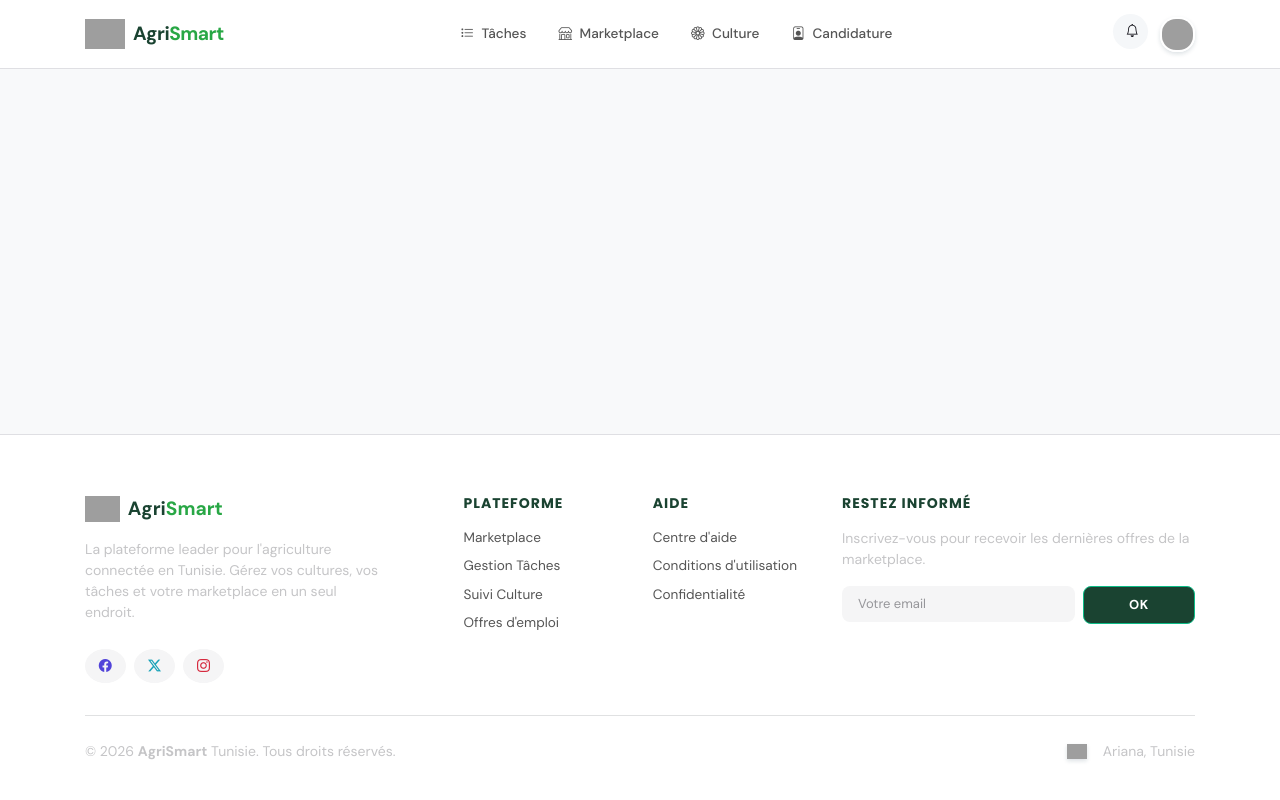
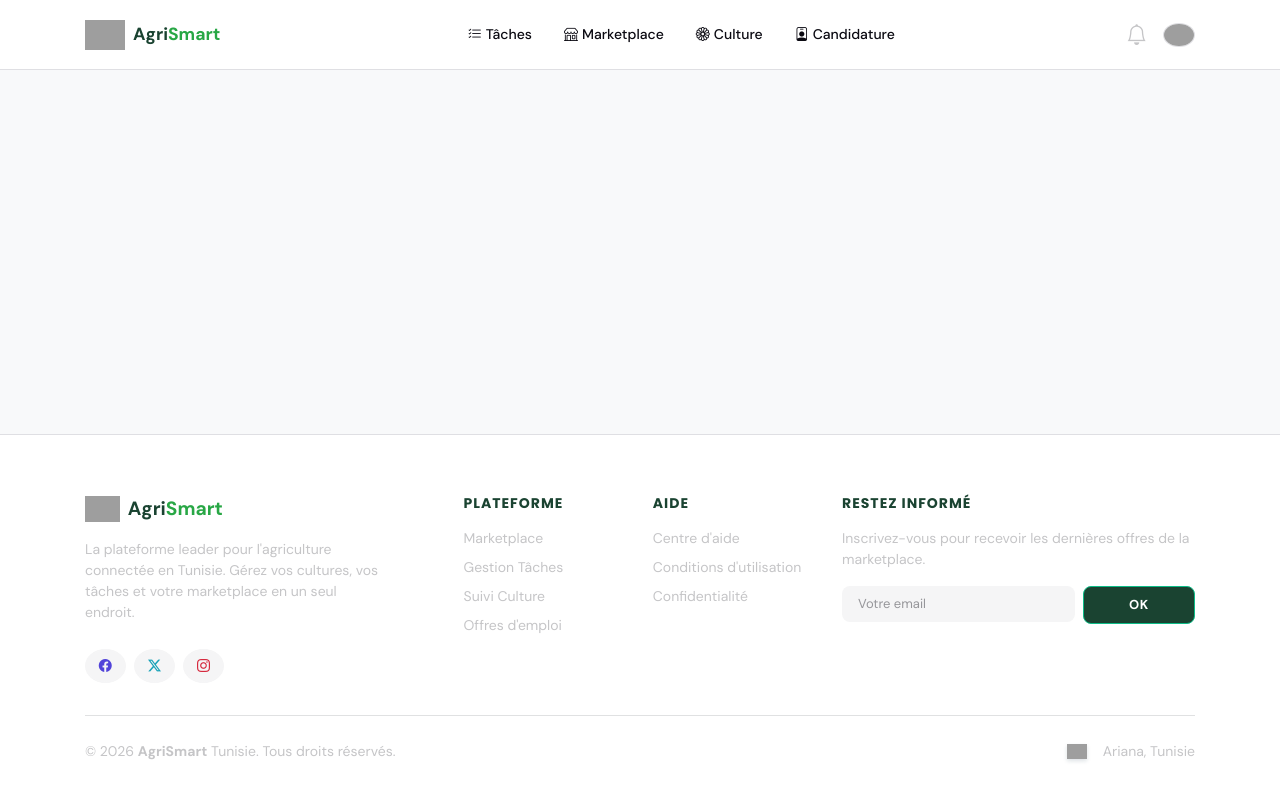
Before and after one commit to abir-Bk/Esprit-PIDEV-3A34-2026-AgriSmart, a PHP site: template templates/front/base.html.twig in a window 1280 px wide. Run offline with PHP 8.4, Linux system fonts and the light colour scheme; the template is opened without the code that fills it, so the values that code supplies are empty; some libraries are stand-ins or nearby versions; grey boxes are pictures that could not be loaded.

Commit message:
updating header and footer

```diff
--- a/templates/_partials/_header.html.twig
+++ b/templates/_partials/_header.html.twig
@@ -1,81 +1,28 @@
 <header class="navbar-light header-sticky bg-white border-bottom py-1">
     <nav class="navbar navbar-expand-xl py-1">
         <div class="container">
-            <a class="navbar-brand d-flex align-items-center py-0" href="{{ path('app_produit_index') }}">
+            <a class="navbar-brand d-flex align-items-center py-0" href="#">
                 <img src="{{ asset('assets/images/logo.png') }}" alt="logo" style="height:30px;">
-                <span class="fw-bold ms-2" style="color: #1a4331; font-size: 1.2rem; letter-spacing: -0.5px;">
+                <span class="fw-bold ms-2" style="color: #1a4331; font-size: 1.1rem;">
                     Agri<span style="color: #28a745;">Smart</span>
                 </span>
             </a>
 
-            <button class="navbar-toggler ms-auto p-0 border-0" type="button" data-bs-toggle="collapse" data-bs-target="#navbarCollapse">
-                <span class="navbar-toggler-animation"><span></span><span></span><span></span></span>
-            </button>
-
-            <div class="navbar-collapse collapse" id="navbarCollapse">
-                <ul class="navbar-nav navbar-nav-scroll mx-auto">
-                    <li class="nav-item">
-                        <a class="nav-link small px-3 {{ app.request.get('_route') starts with 'app_tache' ? 'am-active' : '' }}" href="#">
-                            <i class="bi bi-list-task me-1"></i> Tâches
-                        </a>
-                    </li>
-                    <li class="nav-item">
-                        <a class="nav-link small px-3 {{ app.request.get('_route') starts with 'app_produit' ? 'am-active' : '' }}" href="{{ path('app_produit_index') }}">
-                            <i class="bi bi-shop me-1"></i> Marketplace
-                        </a>
-                    </li>
-                    <li class="nav-item">
-                        <a class="nav-link small px-3 {{ app.request.get('_route') starts with 'app_culture' ? 'am-active' : '' }}" href="#">
-                            <i class="bi bi-flower1 me-1"></i> Culture
-                        </a>
-                    </li>
-                    <li class="nav-item">
-                        <a class="nav-link small px-3 {{ app.request.get('_route') starts with 'app_candidat' ? 'am-active' : '' }}" href="#">
-                            <i class="bi bi-person-badge me-1"></i> Candidature
-                        </a>
-                    </li>
+            <div class="collapse navbar-collapse" id="navbarCollapse">
+                <ul class="navbar-nav mx-auto">
+                    <li class="nav-item"><a class="nav-link small px-3" href="#"><i class="bi bi-list-check me-1"></i>Tâches</a></li>
+                    <li class="nav-item"><a class="nav-link small px-3" href="#"><i class="bi bi-shop me-1"></i>Marketplace</a></li>
+                    <li class="nav-item"><a class="nav-link small px-3" href="#"><i class="bi bi-flower1 me-1"></i>Culture</a></li>
+                    <li class="nav-item"><a class="nav-link small px-3" href="#"><i class="bi bi-person-badge me-1"></i>Candidature</a></li>
                 </ul>
             </div>
 
-            <div class="d-flex align-items-center gap-2">
-                {# Notification Button #}
-                <button class="btn btn-sm btn-light rounded-circle border-0" style="width: 35px; height: 35px; background: #f5f7f9;">
-                    <i class="bi bi-bell text-dark"></i>
-                </button>
-
-                {# User Profil (Style Booking) #}
-                <div class="dropdown ms-1">
-                    <a href="#" class="d-flex align-items-center text-decoration-none dropdown-toggle no-caret" data-bs-toggle="dropdown">
-                        <div class="avatar-container shadow-sm border border-2 border-white rounded-3 overflow-hidden" style="width: 35px; height: 35px;">
-                            <img src="https://ui-avatars.com/api/?name=US&background=1a4331&color=fff" class="w-100 h-100">
-                        </div>
-                    </a>
-                    <ul class="dropdown-menu dropdown-menu-end shadow border-0 mt-2 rounded-3">
-                        <li><a class="dropdown-item small py-2" href="#"><i class="bi bi-person me-2"></i>Mon Profil</a></li>
-                        <li><hr class="dropdown-divider"></li>
-                        <li><a class="dropdown-item small py-2 text-danger" href="#"><i class="bi bi-power me-2"></i>Déconnexion</a></li>
-                    </ul>
+            <div class="d-flex align-items-center gap-3">
+                <i class="bi bi-bell fs-5 text-muted" style="cursor:pointer;"></i>
+                <div class="avatar-static">
+                    <img src="https://ui-avatars.com/api/?name=User&background=1a4331&color=fff" class="rounded-circle border" width="32" height="32" alt="user">
                 </div>
             </div>
         </div>
     </nav>
 </header>
-
-<style>
-    /* Style pour le lien actif */
-    .am-active {
-        background: #f0f7f4 !important;
-        color: #1a4331 !important;
-        border-radius: 8px;
-        font-weight: 600;
-    }
-    .nav-link {
-        font-size: 0.85rem !important;
-        color: #555 !important;
-        transition: 0.2s ease;
-    }
-    .nav-link:hover { color: #1a4331 !important; }
-
-    /* Supprimer la flèche du dropdown profil */
-    .no-caret::after { display: none !important; }
-</style>
```
